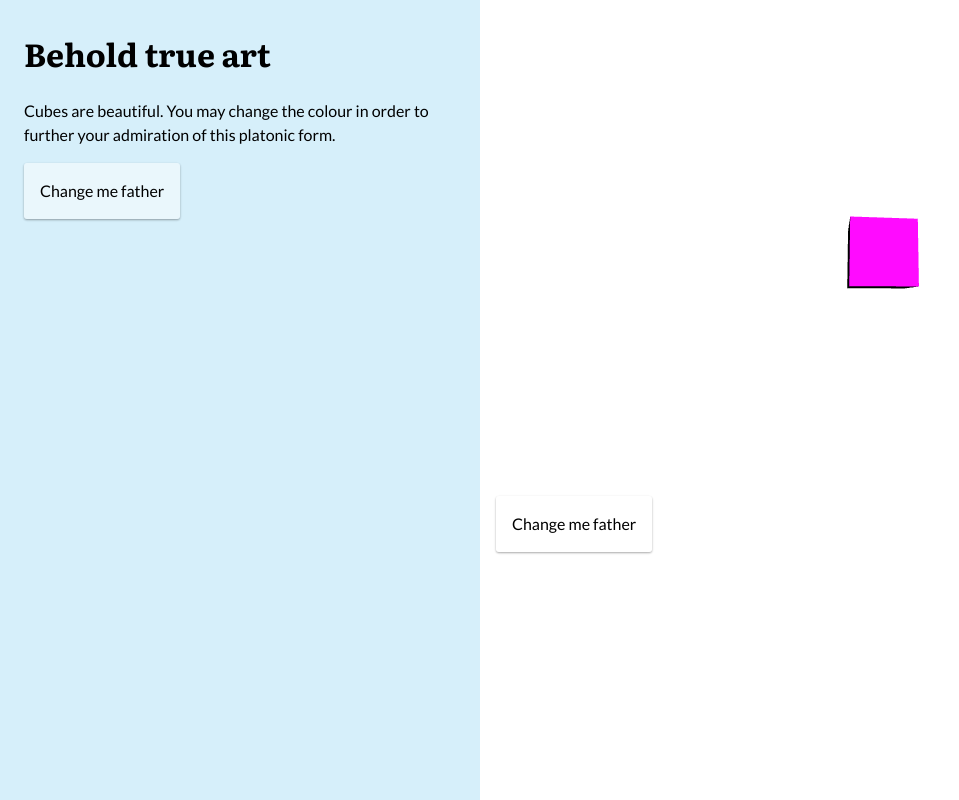
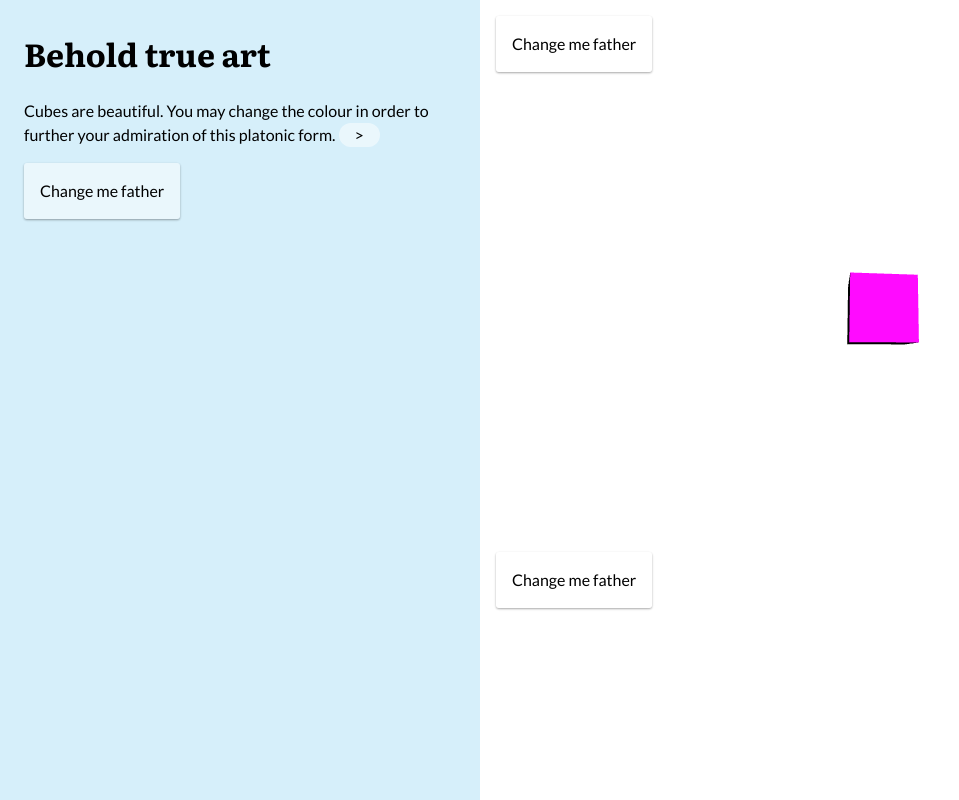
Before and after one commit to patch-22/explorably-prototype, a React (Vite) app: page / in a window 1280 px wide. Shown: the whole page, without its empty margins (0-959 px from the left). Built offline with nearby package versions, Linux system fonts and the light colour scheme.

Commit message:
Added prototype text expansion

```diff
--- a/src/App.css
+++ b/src/App.css
@@ -43,3 +43,16 @@ h6 {
   display: inline-block;
   box-shadow: 0 1px 3px rgba(0, 0, 0, 0.12), 0 1px 2px rgba(0, 0, 0, 0.24);
 }
+
+.more {
+  padding: 0em 1em;
+  background-color: rgba(255, 255, 255, 0.5);
+  border-radius: 100px;
+  cursor: pointer;
+  display: inline-block;
+}
+.more-expanded {
+  background-color: rgba(255, 255, 255, 0.5);
+  padding: 0em 1em;
+  border-radius: 100px;
+}
--- a/src/App.js
+++ b/src/App.js
@@ -3,6 +3,7 @@ import { render } from 'react-dom'
 import './App.css'
 import ThreeDemo from './ThreeDemo'
 import Button from './Button';
+import More from './More';
 
 class App extends React.Component {
   constructor(props) {
@@ -22,14 +23,14 @@ class App extends React.Component {
           <div className="col-left">
             <h1 className="page__heading">Behold true art</h1>
             <p>
-              Cubes are beautiful. You may change the colour in order to further your admiration of this platonic form.
+              Cubes are beautiful. You may change the colour in order to further your admiration of this platonic form. <More>A platonic form is a form for which you hold a lot of love.</More>
             </p>
             <Button text="Change me father" action={this.changeColor} />
           </div>
           <div className="col-right">
-            <ThreeDemo color={this.state.color}>
-              <Button text="Change me father" action={this.changeColor} />
-            </ThreeDemo>
+            <Button text="Change me father" action={this.changeColor} />
+            <ThreeDemo color={this.state.color} />
+            <Button text="Change me father" action={this.changeColor} />
           </div>
         </div>
       </div>
--- /dev/null
+++ b/src/More.js
@@ -0,0 +1,24 @@
+import React, { Component } from 'react';
+
+class More extends Component {
+    constructor(props) {
+        super(props)
+        this.state = {
+            shown: false
+        }
+    }
+    switch() {
+        this.setState({
+            shown: true
+        })
+    }
+    render() {
+        if (!this.state.shown) {
+            return <span className="more" onClick={this.switch.bind(this)}>></span>;
+        } else {
+            return <span className="more-expanded">{this.props.children}</span>;
+        }
+    }
+}
+
+export default More; // Don’t forget to use export default!
```
